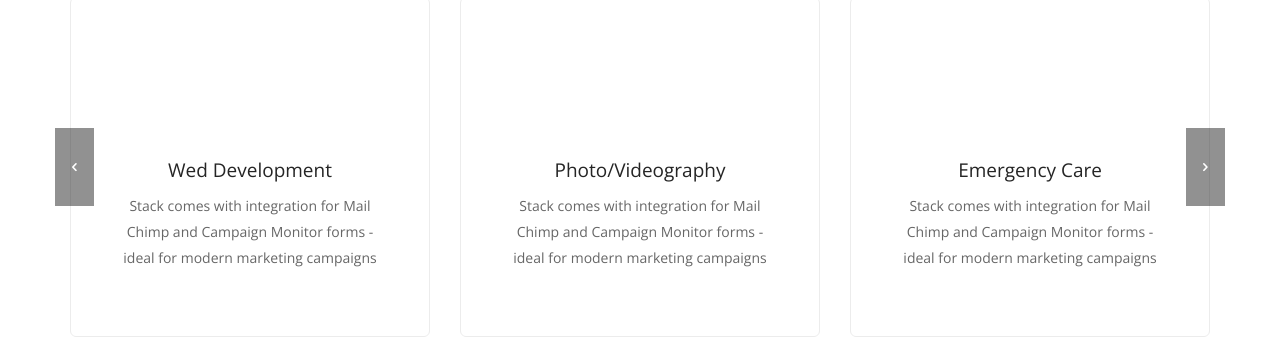
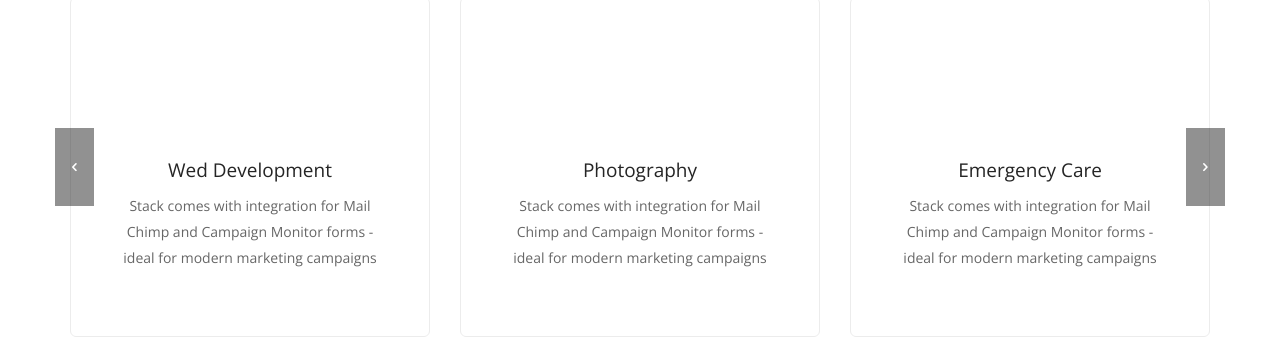
Before and after one commit to WoollyAlly/WoollyAllyTest, a Jekyll site: the page built from index.html, in a window 1280 px wide and 900 px high, scrolled down 1143 px. Shown: the part 103-455 px from the top of the window. Built offline with Jekyll 4.4.1, drawn with Linux system fonts in a browser that asks for light colours; some web fonts are replaced.

Commit message:
Updated '_includes/services.html' via CloudCannon

```diff
--- a/_includes/services.html
+++ b/_includes/services.html
@@ -38,7 +38,7 @@
                                     <li class="col-sm-4 col-xs-12">
                                         <div class="feature feature-3 boxed boxed--lg boxed--border text-center">
                                             <i class="color--primary icon icon--lg icon-Camera-2"></i>
-                                            <h4>Photo/Videography</h4>
+                                            <h4>Photography</h4>
                                             <p>
                                                 Stack comes with integration for Mail Chimp and Campaign Monitor forms - ideal for modern marketing campaigns
                                             </p>
```
